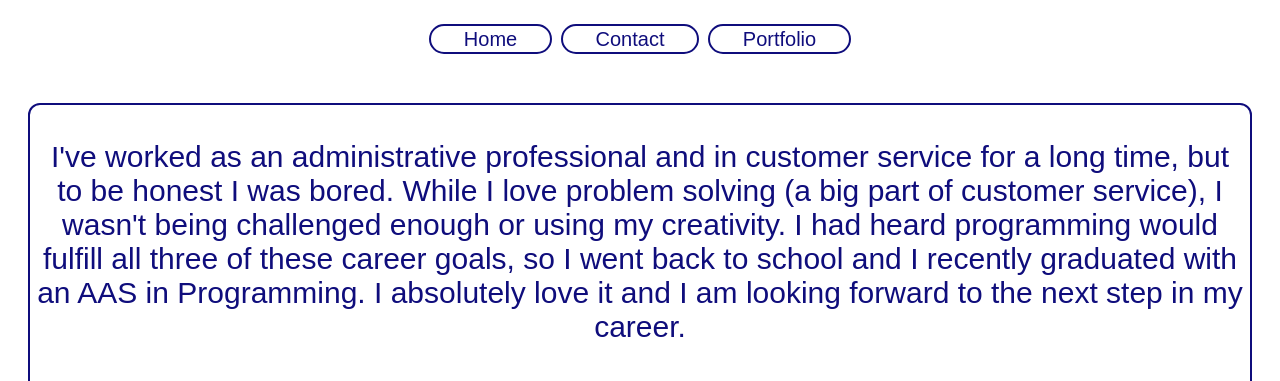
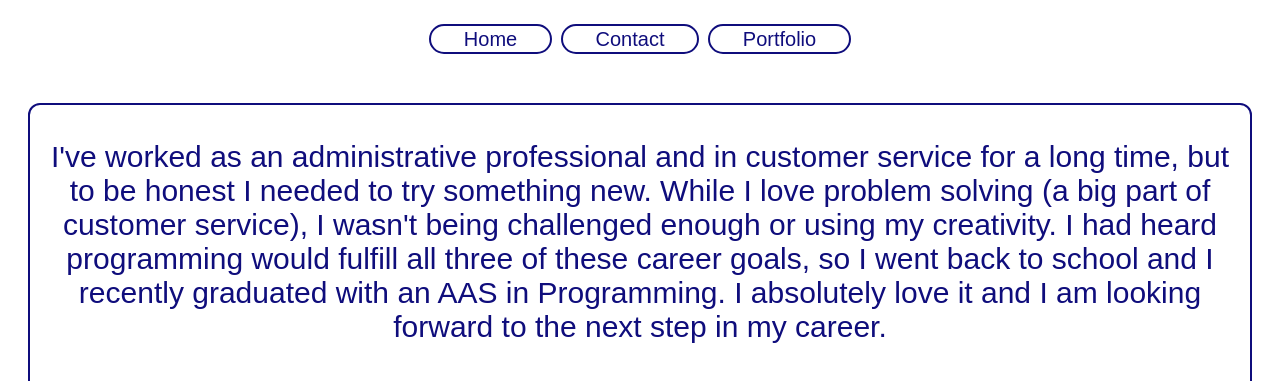
Before and after one commit to MShankBeebe/mshankbeebe.github.io, a plain HTML site: page about.html in a window 1280 px wide. Shown: the part 168-549 px from the top of the page. Drawn offline with Linux system fonts and the light colour scheme.

Commit message:
Update about.html
edited some wording

```diff
--- a/about.html
+++ b/about.html
@@ -20,7 +20,7 @@
 		<!-- text -->
 		<div class="item2">
 		<div class="border">
-			<p>I've worked as an administrative professional and in customer service for a long time, but to be honest I was bored.
+			<p>I've worked as an administrative professional and in customer service for a long time, but to be honest I needed to try something new.
 			While I love problem solving (a big part of customer service), I wasn't being challenged enough or using my creativity.
 			I had heard programming would fulfill all three of these career goals, so I went back to school and I recently graduated
 			with an AAS in Programming.  I absolutely love it and I am looking forward to the next step in my career.</p>
```
